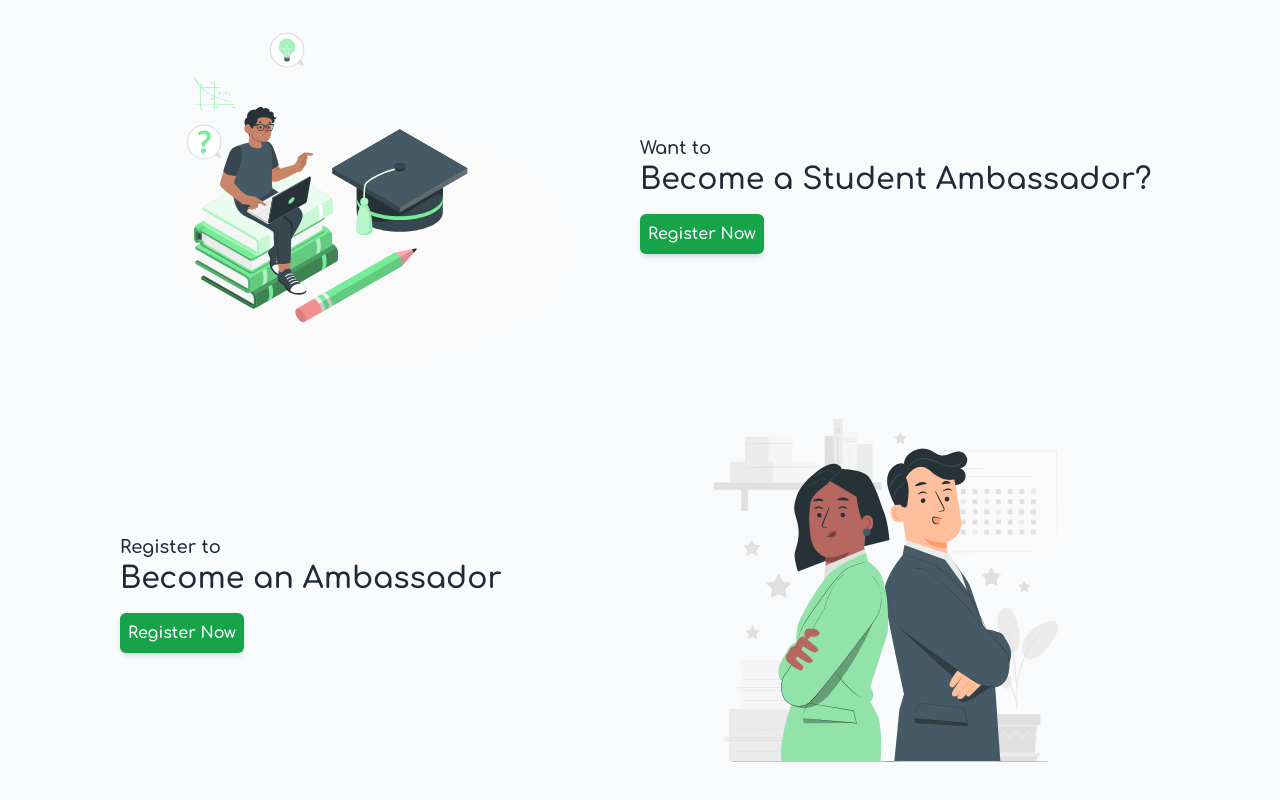
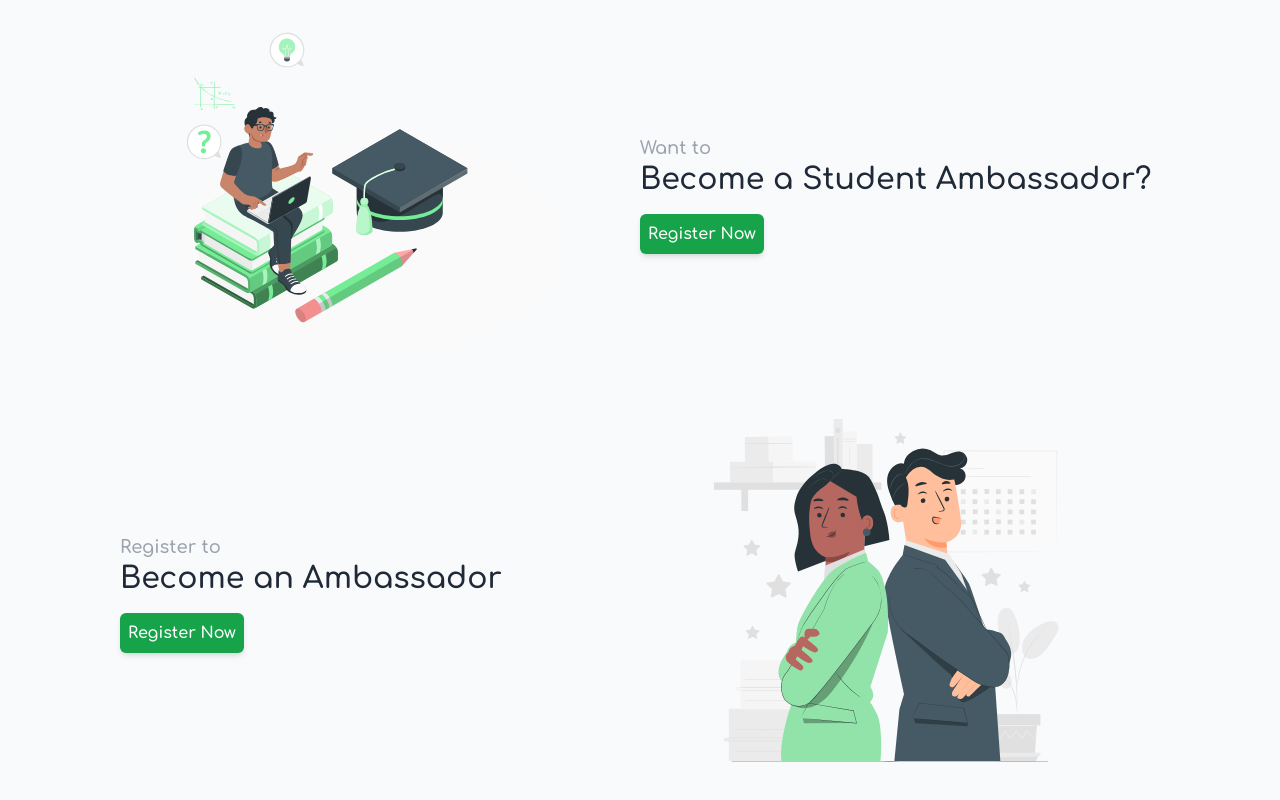
Before and after one commit to sammy-code98/elections, a Next.js app: page / in a window 1280 px wide. Shown: the part 950-1750 px from the top of the page. Built offline with nearby package versions, Linux system fonts and the light colour scheme.

Commit message:
fix:make register bold

```diff
--- a/components/Registration/Ambassodor.jsx
+++ b/components/Registration/Ambassodor.jsx
@@ -5,10 +5,10 @@ export default function AmbassadorRegister() {
   return (
     <div className="grid  grid-cols-1 md:grid-cols-2 mt-4 md:mx-auto items-center md:px-24">
       <div>
-        <p className="text-center  text-lg font-light md:text-left xl:text-left">
+        <p className="text-center  text-lg text-gray-400 md:text-left xl:text-left">
           Register to
         </p>
-        <p className="md:text-left text-center text-3xl xl:text-left">
+        <p className="md:text-left text-gray-800 text-center text-3xl xl:text-left">
           Become an Ambassador
         </p>
         <div className="flex justify-center mt-4 md:justify-start xl:justify-start">
--- a/components/Registration/StudentRegister.jsx
+++ b/components/Registration/StudentRegister.jsx
@@ -14,10 +14,10 @@ export default function StudentRegister() {
         />
       </div>
       <div className="mt-12">
-        <p className="text-center text-lg font-light md:text-left xl:text-left">
+        <p className="text-center text-lg text-gray-400 md:text-left xl:text-left">
           Want to
         </p>
-        <p className="text-center text-3xl md:text-left xl:text-left">
+        <p className="text-center text-3xl text-gray-800 md:text-left xl:text-left">
           Become a Student Ambassador?
         </p>
         <div className="flex justify-center xl:justify-start mt-4">
```
